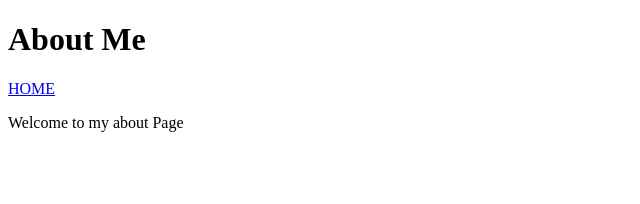
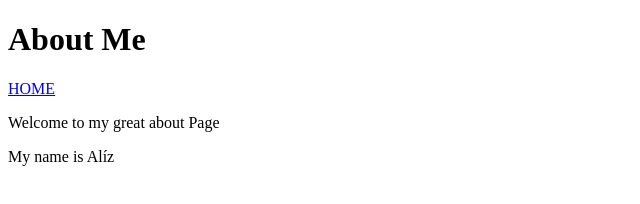
Before and after one commit to alizinwndrlnd/alizinwndrlnd.github.io, a plain HTML site: page aboutme.html in a window 1280 px wide. Shown: the whole page, without its empty margins (0-640 px from the left). Drawn offline with Linux system fonts and the light colour scheme.

Commit message:
Improved About page

```diff
--- a/aboutme.html
+++ b/aboutme.html
@@ -9,7 +9,9 @@
 <body>
     <h1>About Me</h1>
     <a href="/">HOME</a>
-    <p>   Welcome to my about Page   </p>
+    <p>   Welcome to my great about Page   </p>
+     <p>   My name is Alíz   </p>
+
 
 </body>
 </html>
```
